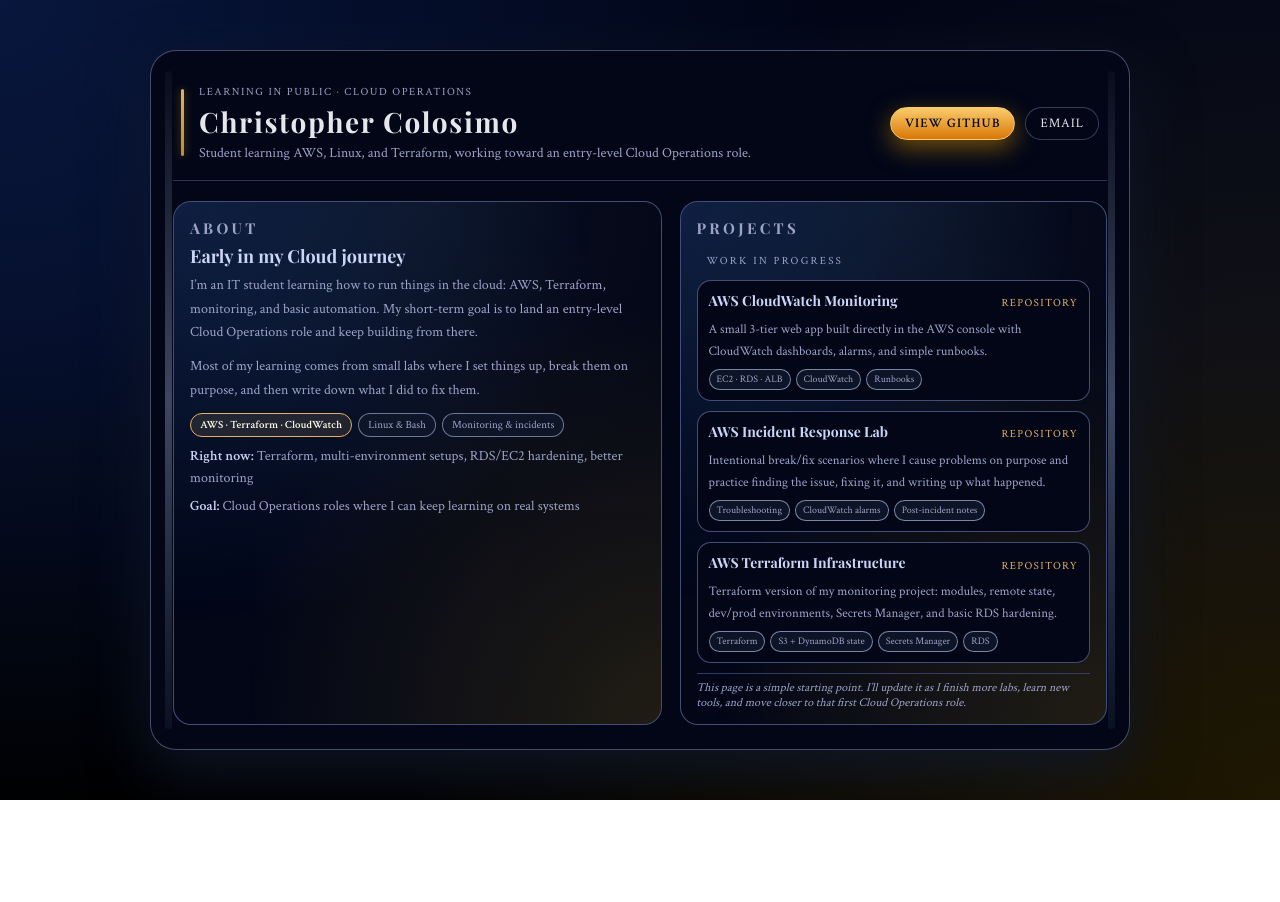
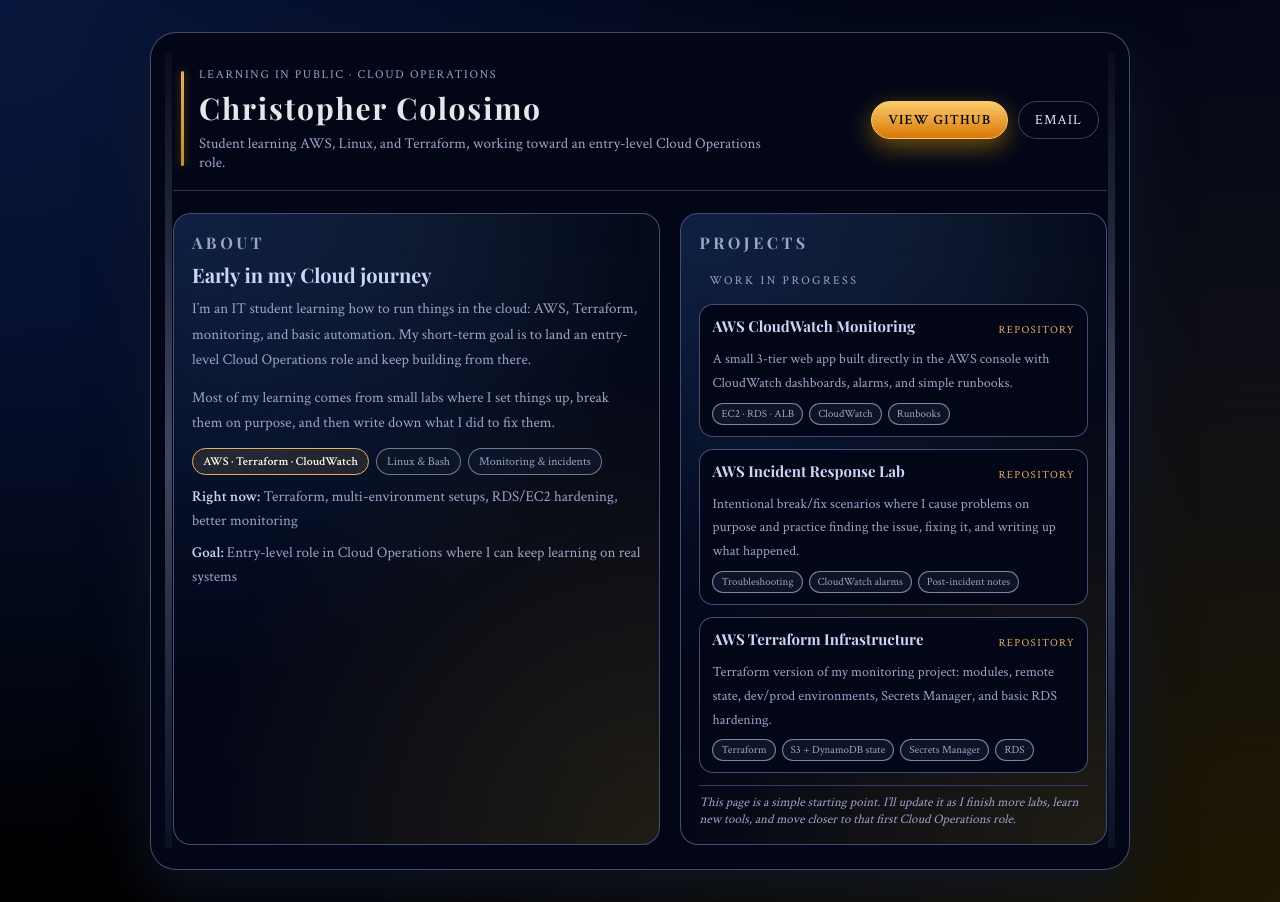
Before and after one commit to odysian/odysian-site, a plain HTML site: page index.html in a window 1280 px wide. Before the commit the page ends 800 px from the top, so only its background shows below. Drawn offline with nearby package versions, Linux system fonts and the light colour scheme.

Commit message:
update index.html

```diff
--- a/index.html
+++ b/index.html
@@ -35,6 +35,7 @@
     body {
       min-height: 100vh;
       font-family: "Crimson Text", Georgia, "Times New Roman", serif;
+      font-size: 17px; /* bump base size */
       color: var(--ink);
       background:
         radial-gradient(circle at top left, rgba(37, 99, 235, 0.18), transparent 55%),
@@ -108,23 +109,24 @@
     }
 
     .badge {
-      font-size: 11px;
+      font-size: 12px;
       text-transform: uppercase;
       letter-spacing: 0.14em;
       color: var(--ink-muted);
-      margin-bottom: 4px;
+      margin-bottom: 6px;
     }
 
     .title-block h1 {
       font-family: "Playfair Display", "Times New Roman", serif;
-      font-size: 28px;
+      font-size: 30px;
       letter-spacing: 0.06em;
-      margin-bottom: 4px;
+      margin-bottom: 6px;
     }
 
     .title-block p {
-      font-size: 14px;
+      font-size: 15px;
       color: var(--ink-muted);
+      max-width: 36rem;
     }
 
     .links {
@@ -138,8 +140,8 @@
       align-items: center;
       justify-content: center;
       gap: 6px;
-      padding: 7px 14px;
-      font-size: 13px;
+      padding: 9px 16px;
+      font-size: 14px;
       font-family: "Crimson Text", Georgia, serif;
       letter-spacing: 0.08em;
       text-transform: uppercase;
@@ -171,17 +173,17 @@
     }
 
     main {
-      margin-top: 20px;
+      margin-top: 22px;
       display: grid;
       grid-template-columns: minmax(0, 1.6fr) minmax(0, 1.4fr);
-      gap: 18px;
+      gap: 20px;
     }
 
     .card {
       background: radial-gradient(circle at top, #0b1120 0, #020617 55%, #020617 100%);
       border-radius: var(--radius-card);
       border: 1px solid rgba(75, 85, 129, 0.9);
-      padding: 16px 16px 14px;
+      padding: 18px 18px 16px;
       position: relative;
       overflow: hidden;
     }
@@ -204,37 +206,37 @@
 
     .card h2 {
       font-family: "Playfair Display", "Times New Roman", serif;
-      font-size: 15px;
+      font-size: 16px;
       letter-spacing: 0.22em;
       text-transform: uppercase;
       color: var(--ink-muted);
-      margin-bottom: 6px;
+      margin-bottom: 8px;
     }
 
     .card h3 {
       font-family: "Playfair Display", "Times New Roman", serif;
-      font-size: 18px;
-      margin-bottom: 6px;
+      font-size: 20px;
+      margin-bottom: 8px;
       color: var(--ink-soft);
     }
 
     .card p {
-      font-size: 14px;
+      font-size: 15px;
       color: var(--ink-muted);
-      margin-bottom: 10px;
+      margin-bottom: 12px;
       line-height: 1.7;
     }
 
     .pill-row {
       display: flex;
       flex-wrap: wrap;
-      gap: 6px;
-      margin: 8px 0 4px;
+      gap: 7px;
+      margin: 8px 0 6px;
     }
 
     .pill {
-      font-size: 11px;
-      padding: 4px 9px;
+      font-size: 12px;
+      padding: 5px 10px;
       border-radius: 999px;
       border: 1px solid rgba(148, 163, 199, 0.7);
       background: rgba(15, 23, 42, 0.9);
@@ -253,12 +255,12 @@
       list-style: none;
       padding-left: 0;
       display: grid;
-      gap: 6px;
-      margin-top: 8px;
+      gap: 8px;
+      margin-top: 10px;
     }
 
     .list li {
-      font-size: 14px;
+      font-size: 15px;
       color: var(--ink-muted);
       line-height: 1.6;
     }
@@ -269,8 +271,8 @@
     }
 
     .laurel-divider {
-      margin: 10px 0 6px;
-      font-size: 11px;
+      margin: 12px 0 8px;
+      font-size: 12px;
       letter-spacing: 0.2em;
       text-transform: uppercase;
       color: var(--ink-muted);
@@ -292,13 +294,13 @@
     }
 
     .projects {
-      margin-top: 6px;
+      margin-top: 8px;
       display: grid;
-      gap: 10px;
+      gap: 12px;
     }
 
     .project {
-      padding: 10px 11px;
+      padding: 11px 12px;
       border-radius: 14px;
       border: 1px solid rgba(75, 85, 129, 0.9);
       background: radial-gradient(circle at top, #020617 0, #020617 55%, #020617 100%);
@@ -309,11 +311,11 @@
       justify-content: space-between;
       gap: 8px;
       align-items: center;
-      margin-bottom: 3px;
+      margin-bottom: 4px;
     }
 
     .project-title-row h3 {
-      font-size: 14px;
+      font-size: 15px;
       font-family: "Playfair Display", "Times New Roman", serif;
       color: var(--ink-soft);
     }
@@ -331,20 +333,20 @@
     }
 
     .project p {
-      font-size: 13px;
-      margin-bottom: 6px;
+      font-size: 14px;
+      margin-bottom: 7px;
       color: var(--ink-muted);
     }
 
     .project-tags {
       display: flex;
       flex-wrap: wrap;
-      gap: 5px;
+      gap: 6px;
     }
 
     .project-tag {
-      font-size: 10px;
-      padding: 3px 7px;
+      font-size: 11px;
+      padding: 3px 8px;
       border-radius: 999px;
       border: 1px solid rgba(148, 163, 199, 0.8);
       color: var(--ink-muted);
@@ -352,17 +354,18 @@
     }
 
     .footnote {
-      margin-top: 10px;
-      font-size: 12px;
+      margin-top: 12px;
+      font-size: 13px;
       color: var(--ink-muted);
       border-top: 1px solid rgba(55, 65, 106, 0.9);
-      padding-top: 6px;
+      padding-top: 8px;
       font-style: italic;
     }
 
     @media (max-width: 768px) {
       body {
         padding: 18px 10px;
+        font-size: 16px;
       }
       .page {
         padding: 20px 14px 18px;
@@ -375,10 +378,29 @@
       header {
         flex-direction: column;
         align-items: flex-start;
-        gap: 12px;
+        gap: 14px;
+      }
+      .title-block h1 {
+        font-size: 26px;
+      }
+      .title-block p {
+        font-size: 15px;
       }
       main {
         grid-template-columns: minmax(0, 1fr);
+      }
+      .card {
+        padding: 16px 14px 14px;
+      }
+      .card h3 {
+        font-size: 18px;
+      }
+      .card p,
+      .list li {
+        font-size: 15px;
+      }
+      .btn {
+        width: auto;
       }
     }
   </style>
@@ -435,7 +457,7 @@
 
           <ul class="list">
             <li><strong>Right now:</strong> Terraform, multi-environment setups, RDS/EC2 hardening, better monitoring</li>
-            <li><strong>Goal:</strong> Cloud Operations roles where I can keep learning on real systems</li>
+            <li><strong>Goal:</strong> Entry-level role in Cloud Operations where I can keep learning on real systems</li>
           </ul>
         </div>
       </section>
```
